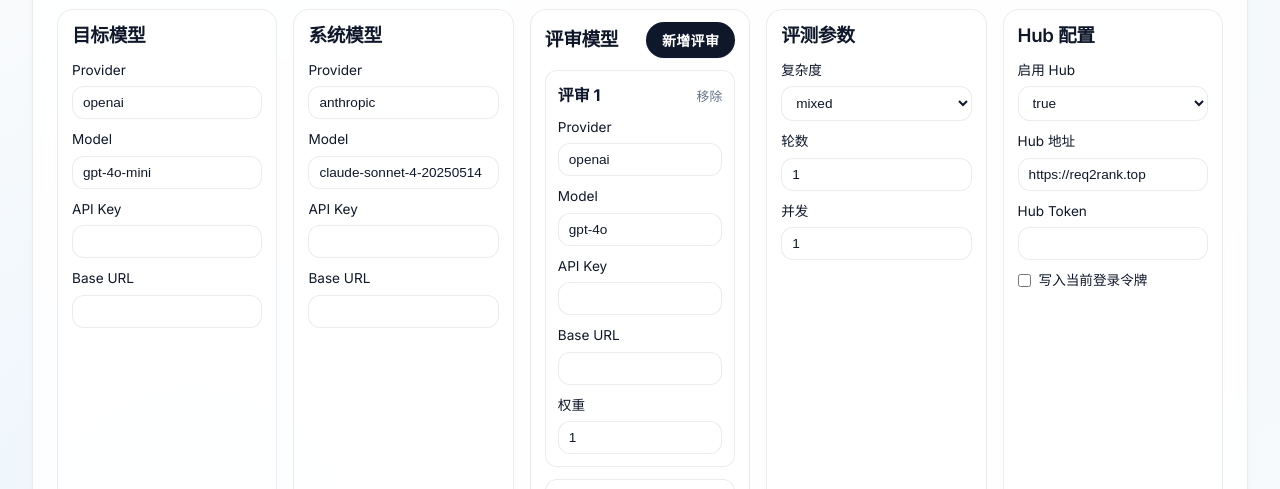
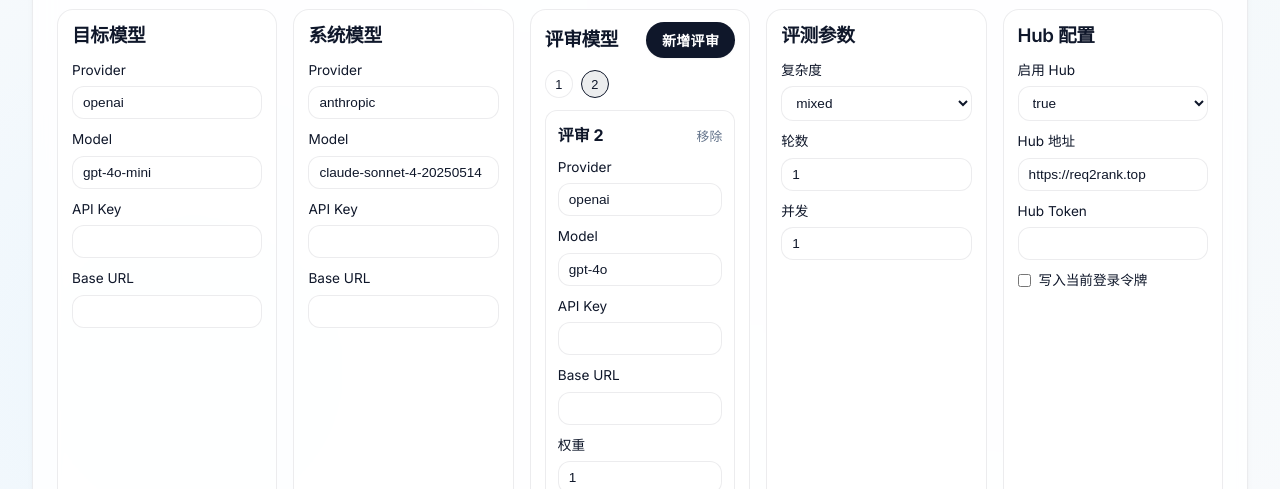
Before and after one commit to QingJ01/Req-2-Rank, a Next.js app in the folder packages/hub/: page /auth in a window 1280 px wide. Both pictures are taken after a click on the button "新增评审". Shown: the part 311-800 px from the top of the page. Built offline with nearby package versions, Linux system fonts and the light colour scheme; no server answers.

Commit message:
ui: add judge tabs
Use tab buttons to switch judge configs instead of stacking cards.

```diff
--- a/packages/hub/src/app/auth/config-generator.client.tsx
+++ b/packages/hub/src/app/auth/config-generator.client.tsx
@@ -37,6 +37,7 @@ export function ConfigGenerator({ lang, sessionToken }: ConfigGeneratorProps) {
       weight: "1"
     }
   ]);
+  const [activeJudgeIndex, setActiveJudgeIndex] = useState(0);
 
   const [complexity, setComplexity] = useState("mixed");
   const [rounds, setRounds] = useState("1");
@@ -179,28 +180,48 @@ export function ConfigGenerator({ lang, sessionToken }: ConfigGeneratorProps) {
               type="button"
               className="hub-viz-button"
               onClick={() =>
-                setJudges((current) => [
+                setJudges((current) => {
+                  const next = [
                     ...current,
                     { provider: "openai", model: "gpt-4o", apiKey: "", baseUrl: "", weight: "1" }
-                ])
+                  ];
+                  setActiveJudgeIndex(next.length - 1);
+                  return next;
+                })
               }
             >
               {t(lang, "configAddJudge")}
             </button>
           </div>
-          <div className="hub-judge-list">
-            {judges.map((judge, index) => (
-              <div key={`judge-${index}`} className="hub-judge-card">
+          <div className="hub-judge-tabs">
+            {judges.map((_, index) => (
+              <button
+                key={`judge-tab-${index}`}
+                type="button"
+                className={`hub-judge-tab ${index === activeJudgeIndex ? "is-active" : ""}`}
+                onClick={() => setActiveJudgeIndex(index)}
+              >
+                {index + 1}
+              </button>
+            ))}
+          </div>
+          {judges[activeJudgeIndex] ? (
+            <div className="hub-judge-card">
               <div className="hub-flex-between">
                 <strong>
-                    {t(lang, "configJudgeLabel")} {index + 1}
+                  {t(lang, "configJudgeLabel")} {activeJudgeIndex + 1}
                 </strong>
                 {judges.length > 1 ? (
                   <button
                     type="button"
                     className="hub-link-button"
                     onClick={() =>
-                        setJudges((current) => current.filter((_, currentIndex) => currentIndex !== index))
+                      setJudges((current) => {
+                        const next = current.filter((_, currentIndex) => currentIndex !== activeJudgeIndex);
+                        const nextIndex = Math.max(0, Math.min(activeJudgeIndex, next.length - 1));
+                        setActiveJudgeIndex(nextIndex);
+                        return next;
+                      })
                     }
                   >
                     {t(lang, "configRemoveJudge")}
@@ -210,11 +231,11 @@ export function ConfigGenerator({ lang, sessionToken }: ConfigGeneratorProps) {
               <label className="hub-field">
                 <span>{t(lang, "configProvider")}</span>
                 <input
-                    value={judge.provider}
+                  value={judges[activeJudgeIndex].provider}
                   onChange={(event) =>
                     setJudges((current) =>
                       current.map((item, currentIndex) =>
-                          currentIndex === index ? { ...item, provider: event.target.value } : item
+                        currentIndex === activeJudgeIndex ? { ...item, provider: event.target.value } : item
                       )
                     )
                   }
@@ -223,11 +244,11 @@ export function ConfigGenerator({ lang, sessionToken }: ConfigGeneratorProps) {
               <label className="hub-field">
                 <span>{t(lang, "configModel")}</span>
                 <input
-                    value={judge.model}
+                  value={judges[activeJudgeIndex].model}
                   onChange={(event) =>
                     setJudges((current) =>
                       current.map((item, currentIndex) =>
-                          currentIndex === index ? { ...item, model: event.target.value } : item
+                        currentIndex === activeJudgeIndex ? { ...item, model: event.target.value } : item
                       )
                     )
                   }
@@ -236,11 +257,11 @@ export function ConfigGenerator({ lang, sessionToken }: ConfigGeneratorProps) {
               <label className="hub-field">
                 <span>{t(lang, "configApiKey")}</span>
                 <input
-                    value={judge.apiKey}
+                  value={judges[activeJudgeIndex].apiKey}
                   onChange={(event) =>
                     setJudges((current) =>
                       current.map((item, currentIndex) =>
-                          currentIndex === index ? { ...item, apiKey: event.target.value } : item
+                        currentIndex === activeJudgeIndex ? { ...item, apiKey: event.target.value } : item
                       )
                     )
                   }
@@ -249,11 +270,11 @@ export function ConfigGenerator({ lang, sessionToken }: ConfigGeneratorProps) {
               <label className="hub-field">
                 <span>{t(lang, "configBaseUrl")}</span>
                 <input
-                    value={judge.baseUrl}
+                  value={judges[activeJudgeIndex].baseUrl}
                   onChange={(event) =>
                     setJudges((current) =>
                       current.map((item, currentIndex) =>
-                          currentIndex === index ? { ...item, baseUrl: event.target.value } : item
+                        currentIndex === activeJudgeIndex ? { ...item, baseUrl: event.target.value } : item
                       )
                     )
                   }
@@ -262,19 +283,18 @@ export function ConfigGenerator({ lang, sessionToken }: ConfigGeneratorProps) {
               <label className="hub-field">
                 <span>{t(lang, "configWeight")}</span>
                 <input
-                    value={judge.weight}
+                  value={judges[activeJudgeIndex].weight}
                   onChange={(event) =>
                     setJudges((current) =>
                       current.map((item, currentIndex) =>
-                          currentIndex === index ? { ...item, weight: event.target.value } : item
+                        currentIndex === activeJudgeIndex ? { ...item, weight: event.target.value } : item
                       )
                     )
                   }
                 />
               </label>
             </div>
-            ))}
-          </div>
+          ) : null}
         </div>
         <div className="hub-config-section">
           <h3>{t(lang, "configTestTitle")}</h3>
--- a/packages/hub/src/app/globals.css
+++ b/packages/hub/src/app/globals.css
@@ -1112,18 +1112,34 @@ a:hover {
   min-height: 240px;
 }
 
-.hub-judge-list {
-  display: flex;
-  flex-direction: column;
-  gap: 12px;
-  margin-top: 12px;
-}
-
 .hub-judge-card {
   border: 1px solid var(--border-light);
   border-radius: var(--radius-md);
   padding: 12px;
   background: rgba(255, 255, 255, 0.85);
+}
+
+.hub-judge-tabs {
+  display: flex;
+  gap: 8px;
+  margin-top: 12px;
+  margin-bottom: 12px;
+}
+
+.hub-judge-tab {
+  width: 28px;
+  height: 28px;
+  border-radius: 999px;
+  border: 1px solid var(--border-light);
+  background: rgba(255, 255, 255, 0.8);
+  color: var(--text-main);
+  cursor: pointer;
+  font-size: 0.8rem;
+}
+
+.hub-judge-tab.is-active {
+  border-color: var(--text-main);
+  background: rgba(15, 23, 42, 0.08);
 }
 
 .hub-link-button {
```
Lines whose indentation alone changed are shown as unchanged.
